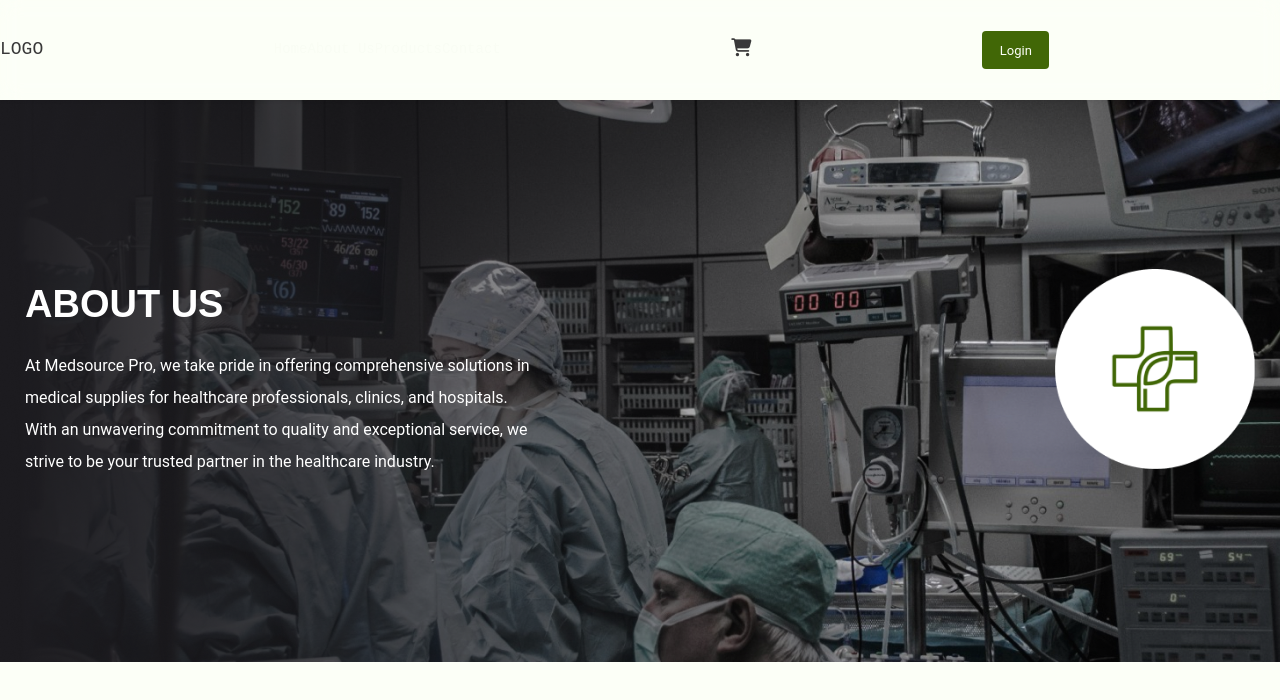
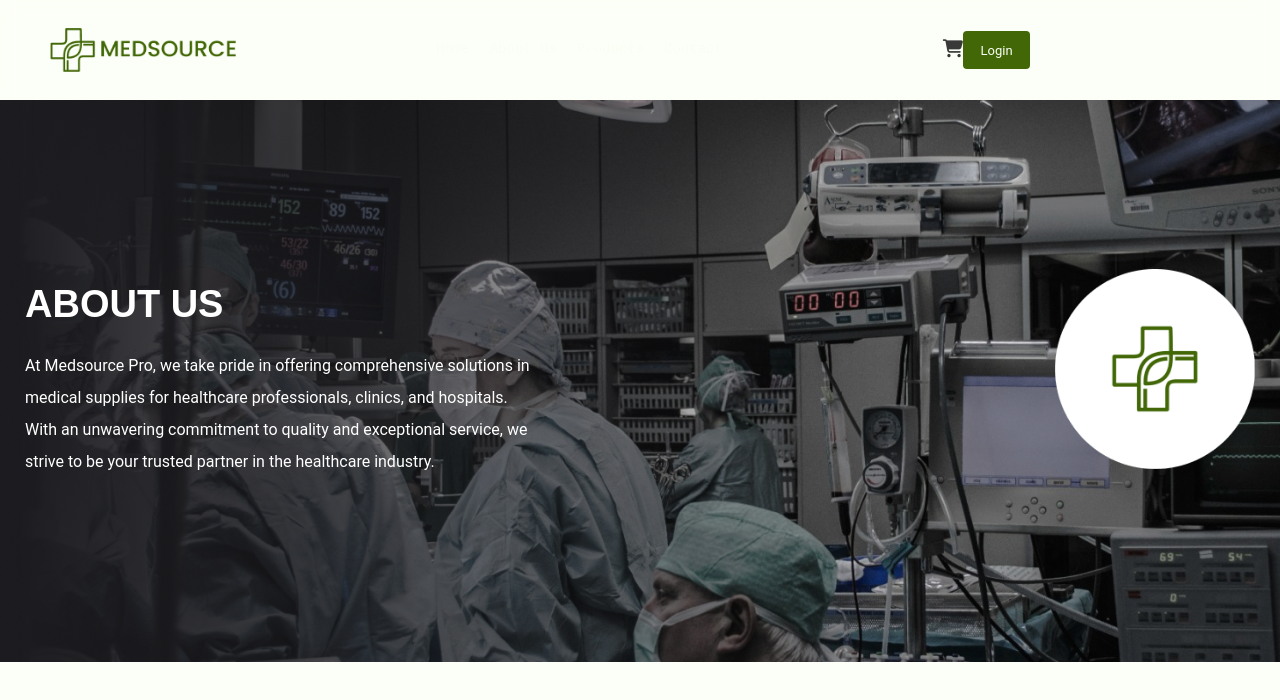
Before and after one commit to JosephBerm/client, a Next.js app: page /about-us in a window 1280 px wide. Shown: the top 700 px of the page. Built offline with nearby package versions, Linux system fonts and the light colour scheme; no server answers.

Commit message:
Make stoer a bit better

```diff
--- a/app/globals.css
+++ b/app/globals.css
@@ -189,6 +189,7 @@ button.delete,
 button.error {
 	color: var(--error-color);
 	border: 1px solid var(--error-color);
+	background-color: transparent;
 }
 
 button.delete:not(:disabled):hover,
--- a/app/medsource-app/store/page.tsx
+++ b/app/medsource-app/store/page.tsx
@@ -101,7 +101,12 @@ const Page = () => {
 	else
 		return (
 			<div className='store-page'>
-				<h2 className='page-title'>Products</h2>
+				<div className='page-header'>
+					<h2 className='page-title'>Products</h2>
+					<button className='mt-7' onClick={() => route.push('store/create')}>
+						Create Product
+					</button>
+				</div>
 				<div className='products-container'>
 					{!allProducts.length ? (
 						<h3>No Items found for this search...</h3>
@@ -115,9 +120,7 @@ const Page = () => {
 						/>
 					)}
 				</div>
-				<button className='mt-7' onClick={() => route.push('store/create')}>
-					Create Product
-				</button>
+
 			</div>
 		)
 }
--- a/src/components/Navigation/PublicNavBar.tsx
+++ b/src/components/Navigation/PublicNavBar.tsx
@@ -4,6 +4,8 @@ import React, { useState, useEffect } from 'react'
 import Routes from '@/services/routes'
 import Link from 'next/link'
 import { useAccountStore } from '@/src/stores/user'
+import Image from 'next/image'
+import Logo from '@/public/big-logo.png'
 
 import { useRouter } from 'next/navigation'
 
@@ -35,7 +37,7 @@ function NavBar() {
 		<header className='header public'>
 			<nav className='navbar'>
 				<div className='logo'>
-					<a href='/'>LOGO</a>
+					<Image priority src={Logo} alt="logo"  />
 				</div>
 				<div className='burger-button' onClick={toggleNavbar}>
 					<i className='fa-solid fa-bars' />
@@ -61,6 +63,7 @@ function NavBar() {
 							</li>
 						))}
 					</ol>
+					<div>
 						<Link className='nav-link' href={'/cart'}>
 							<i className='fa-solid fa-cart-shopping'></i>
 						</Link>
@@ -69,6 +72,7 @@ function NavBar() {
 							<span className='route-link'>{loggedIn ? "Go to dashboard" : "Login" }</span>
 						</button>
 					</div>
+				</div>
 			</nav>
 		</header>
 	)
--- a/src/stores/store.ts
+++ b/src/stores/store.ts
@@ -15,11 +15,11 @@ type Actions = {
 const useCartStore = create<State & Actions>((set, get) => ({
     Cart: [],
     addProduct: (product: CartProduct) => {
-        const existingProduct = get().Cart.find((p) => p.product.id === product.product.id);
+        const existingProduct = get().Cart.find((p) => p.product?.id === product.product?.id);
         if (existingProduct) {
             set((state) => ({
                 Cart: state.Cart.map((p) =>
-                    p.product.id === product.product.id ? { ...p, quantity: p.quantity + product.quantity } : p
+                    p.product?.id === product.product?.id ? { ...p, quantity: p.quantity + product.quantity } : p
                 ),
             }));
         } else {
@@ -29,7 +29,7 @@ const useCartStore = create<State & Actions>((set, get) => ({
     },
     removeProduct: (cartItem: CartProduct) => {
         set((state) => ({
-            Cart: state.Cart.filter((c) => c.product.id !== cartItem.product.id),
+            Cart: state.Cart.filter((c) => c.product?.id !== cartItem.product?.id),
         }));
         localStorage.setItem('cart', JSON.stringify(get().Cart));
     },
--- a/src/styles/navigations.css
+++ b/src/styles/navigations.css
@@ -178,6 +178,9 @@ nav .burger-button:hover {
 	font-size: var(--fz-s);
 }
 
+.header.public .navbar {
+	box-shadow: unset;
+}
 /*////////////////////////////////////
 				SideBar
 //////////////////////////////////// */
@@ -263,6 +266,9 @@ nav.Sidebar ul .path-label {
 	nav.navbar {
 		height: 100%;
 		box-shadow: 0px -1px 4px 1px rgba(0, 0, 0, 0.1);
+		display: flex;
+		flex-direction: row;
+		justify-content: space-between;
 	}
 
 	header.header {
@@ -287,6 +293,8 @@ nav.Sidebar ul .path-label {
 		background: none;
 		transform: none;
 		visibility: visible;
+		gap: 20px;
+		width: 100%;;
 	}
 	.nav_StyledLinks.closed,
 	.nav_StyledLinks.opened {
@@ -295,6 +303,7 @@ nav.Sidebar ul .path-label {
 
 	.nav_StyledLinks ol {
 		flex-direction: row;
+		gap: 20px;
 	}
 	.nav_StyledLinks ol li {
 		font-size: var(--fz-s);
@@ -380,4 +389,16 @@ nav.Sidebar ul .path-label {
 /*////////////////////////////////////////////////////////// TODO: 1024px ~ NavBar.css
 ////////////////////////////////////////////////////////// */
 @media screen and (min-width: 1024px) {
+	.header.public{
+		width: 100%;
+		display: flex;
+		flex-direction: row;
+		justify-content: center;
+		align-items: center;
+
+	}
+	.header.public .navbar {
+		max-width: 1920px;
+		padding: 0px 50px;
+	}
 }
```
Also changed, not shown: src/styles/store.css (+18 -1 lines), public/big-logo.png (added). Lines whose indentation alone changed are shown as unchanged.
